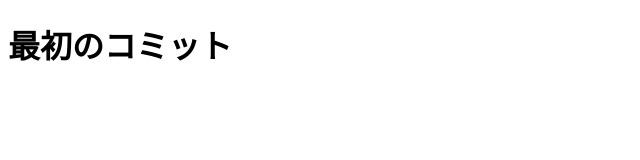
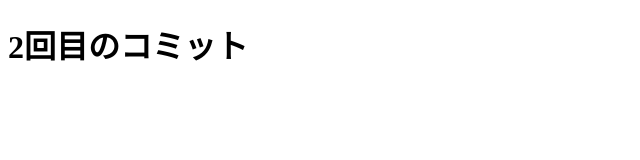
Before and after one commit to Misato-0112/first-get, a plain HTML site: page index.html in a window 1280 px wide. Shown: the whole page, without its empty margins (0-640 px from the left). Drawn offline with Linux system fonts and the light colour scheme.

Commit message:
2回目のコミット

```diff
--- a/index.html
+++ b/index.html
@@ -10,7 +10,7 @@
 
 <body>
 
-    <h1>最初のコミット</h1>
+    <h1>2回目のコミット</h1>
 
 </body>
 
```
